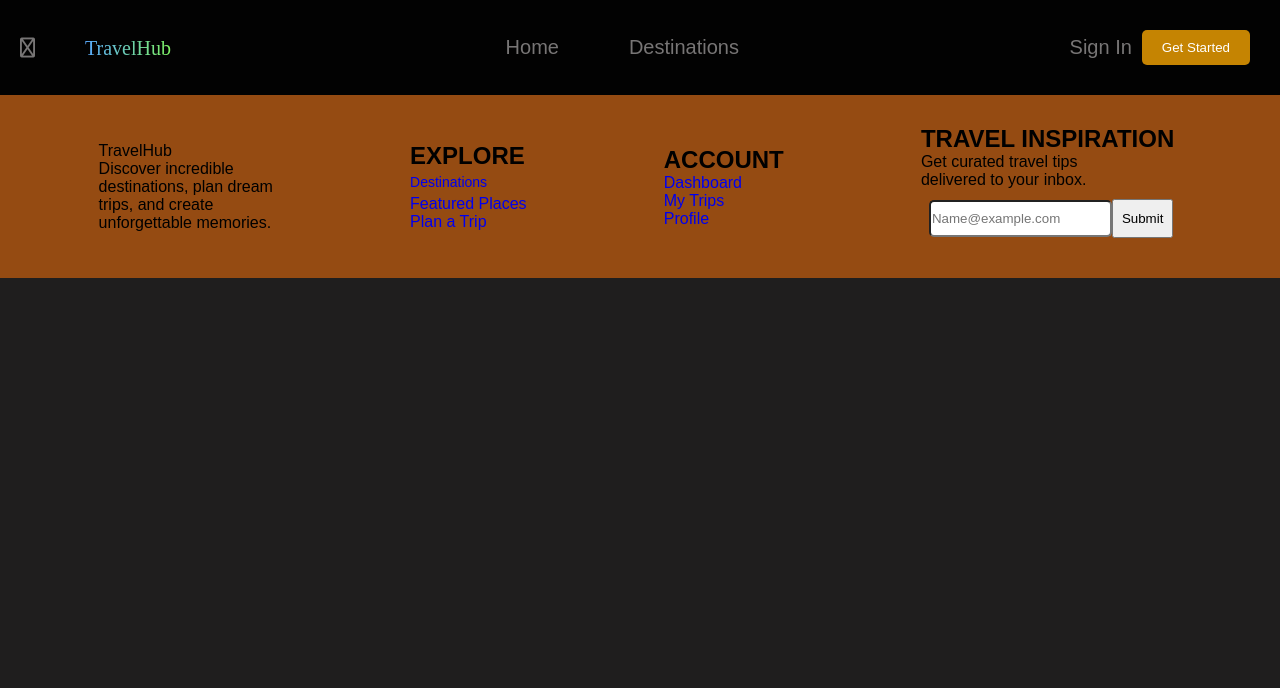
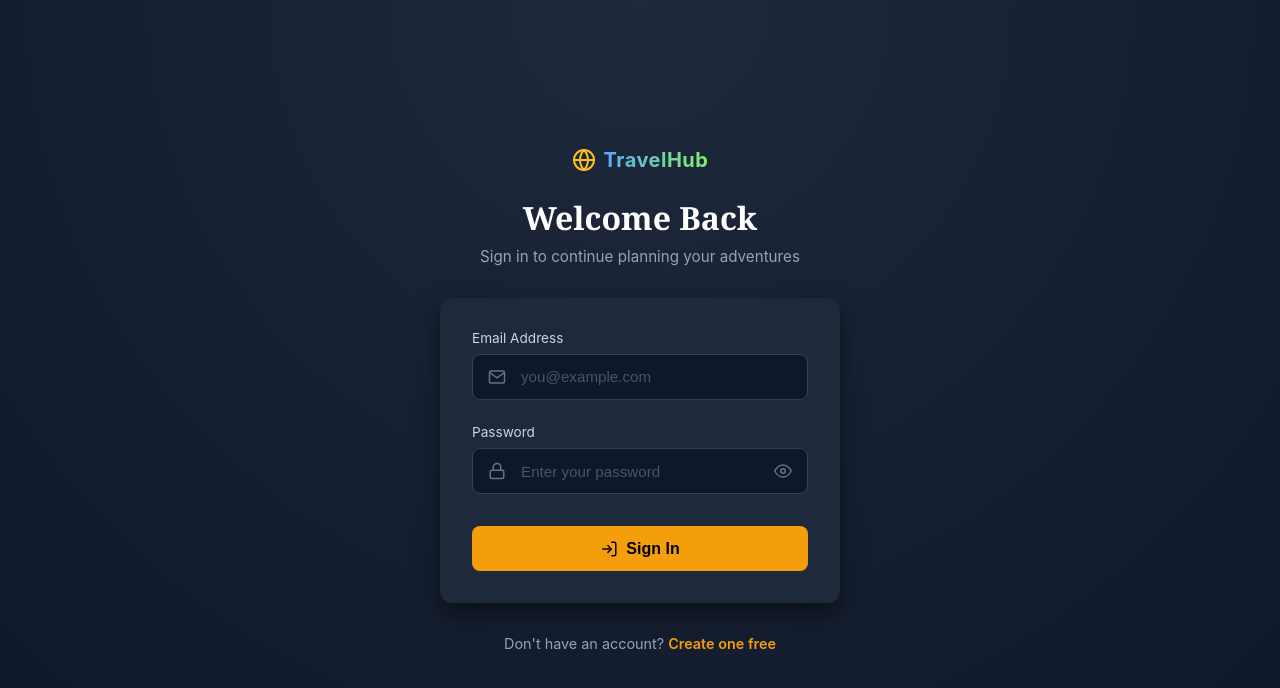
Before and after one commit to DEF2024/TravelHub-React-Firebase-Travel-WebApp, a React (Vite) app in the folder travelhub/: page /login in a window 1280 px wide. Shown: the top 688 px of the page. Built offline with nearby package versions, Linux system fonts and the light colour scheme.

Commit message:
project-continue

```diff
--- a/travelhub/package.json
+++ b/travelhub/package.json
@@ -10,7 +10,7 @@
     "preview": "vite preview"
   },
   "dependencies": {
-    "framer-motion": "^13.4.0",
+    "framer-motion": "^13.4.1",
     "react": "^19.2.8",
     "react-dom": "^19.2.8",
     "react-router-dom": "^7.18.4"
--- a/travelhub/src/App.jsx
+++ b/travelhub/src/App.jsx
@@ -3,24 +3,38 @@ import {
   Routes,
   Route,
   Navigate,
+  Outlet
 } from "react-router-dom";
 import Navbar from "./components/Navbar";
 import Footer from "./components/Footer";
 import Home from "./pages/Home";
 import Destinations from "./pages/Destinations";
+import Login from "./pages/Login";
+
+// 2. Create a Layout component containing the Navbar and Footer
+const Layout = () => {
+  return (
+    <>
+      <Navbar />
+      <Outlet />
+      <Footer />
+    </>
+  );
+};
 
 function App() {
   return (
     <BrowserRouter>
-      <Navbar />
+      <Routes>
 
-      <Routes>
-        <Route path="/" element={<Navigate to="/home" replace />} />
-        <Route path="/home" element={<Home />} />
-        <Route path="/destinations" element={<Destinations />} />
+        <Route element={<Layout />}>
+          <Route path="/" element={<Navigate to="/home" replace />} />
+          <Route path="/home" element={<Home />} />
+          <Route path="/destinations" element={<Destinations />} />
+        </Route>
+        <Route path="/login" element={<Login />} />
+
       </Routes>
-
-      <Footer />
     </BrowserRouter>
   );
 }
--- a/travelhub/src/components/Footer.jsx
+++ b/travelhub/src/components/Footer.jsx
@@ -6,7 +6,14 @@ function Footer() {
       <div className="wrapper footer-1">
         <div className="row">
           <div className="footer-bottom">
-            <div className="world">TravelHub</div>
+                    <div className="brand-logo">
+          <svg className="globe-icon" viewBox="0 0 24 24" fill="none" stroke="currentColor" strokeWidth="2" strokeLinecap="round" strokeLinejoin="round">
+            <circle cx="12" cy="12" r="10"></circle>
+            <line x1="2" y1="12" x2="22" y2="12"></line>
+            <path d="M12 2a15.3 15.3 0 0 1 4 10 15.3 15.3 0 0 1-4 10 15.3 15.3 0 0 1-4-10 15.3 15.3 0 0 1 4-10z"></path>
+          </svg>
+          <span className="brand-name">TravelHub</span>
+        </div>
             <p>
               Discover incredible
               <br />
--- a/travelhub/src/components/Navbar.jsx
+++ b/travelhub/src/components/Navbar.jsx
@@ -1,15 +1,22 @@
-
+ import Login from "../pages/Login";
 
   function Navbar() {
     return (
-      <nav class="wrapper">
-        <i class="fa-regular fa-globe"><a href="">TravelHub</a></i>
+      <nav class="wrapper ">
+                <div className="brand-logo">
+          <svg className="globe-icon" viewBox="0 0 24 24" fill="none" stroke="currentColor" strokeWidth="2" strokeLinecap="round" strokeLinejoin="round">
+            <circle cx="12" cy="12" r="10"></circle>
+            <line x1="2" y1="12" x2="22" y2="12"></line>
+            <path d="M12 2a15.3 15.3 0 0 1 4 10 15.3 15.3 0 0 1-4 10 15.3 15.3 0 0 1-4-10 15.3 15.3 0 0 1 4-10z"></path>
+          </svg>
+          <span className="brand-name">TravelHub</span>
+        </div>
         <ul>
           <li><a href="Home">Home</a></li>
           <li><a href="Destinations">Destinations</a></li>
         </ul>
         <div class="btn-container">
-          <a href="#" class="btn-1">Sign In</a>
+          <a href="Login" class="btn-1" >Sign In</a>
           <button class="btn-2">Get Started</button>
         </div>
       </nav>
--- a/travelhub/src/index.css
+++ b/travelhub/src/index.css
@@ -125,7 +125,7 @@ nav button{
 
  /* ===start section home === */
  .home{
-    background-color: #1c1b1bfb;
+  background: radial-gradient(circle at top center, #42587b 0%, #020b21 100%);
     color: white;
     display: flex;
     justify-content: center;
@@ -329,3 +329,207 @@ input{
     border-radius: 20px;
     /* padding:5px; */
 }
+/* ========End Destinations======= */
+
+/* =====Start Login===== */
+/* Container holding the entire screen */
+.login-wrapper {
+  min-height: 100vh;
+  display: flex;
+  flex-direction: column;
+  align-items: center;
+  justify-content: center;
+  background: radial-gradient(circle at top center, #1e293b 0%, #0f172a 100%);
+  font-family: -apple-system, BlinkMacSystemFont, "Segoe UI", Roboto, sans-serif;
+  color: #f8fafc;
+  padding: 1rem;
+}
+
+/* Header Text and Logo styles */
+.login-header {
+  text-align: center;
+  margin-bottom: 2rem;
+}
+
+.brand-logo {
+  display: flex;
+  align-items: center;
+  justify-content: center;
+  gap: 0.5rem;
+  margin-bottom: 1.5rem;
+}
+
+.globe-icon {
+  width: 24px;
+  height: 24px;
+  color: #fbbf24;
+}
+
+.brand-name {
+  font-size: 1.25rem;
+  font-weight: 700;
+  color: #fbbf24;
+  letter-spacing: 0.5px;
+}
+
+.login-header h1 {
+  font-size: 2rem;
+  font-family: "Georgia", serif; /* Gives the elegant serif look from the image */
+  margin: 0 0 0.5rem 0;
+  color: #ffffff;
+}
+
+.login-header p {
+  color: #94a3b8;
+  font-size: 0.95rem;
+  margin: 0;
+}
+
+/* The dark grey login card */
+.login-box {
+  background-color: #1e293b;
+  padding: 2rem;
+  border-radius: 12px;
+  width: 100%;
+  max-width: 400px;
+  box-shadow: 0 10px 25px rgba(0, 0, 0, 0.5);
+  box-sizing: border-box;
+}
+
+/* Input Fields & Labels */
+.input-group {
+  margin-bottom: 1.5rem;
+}
+
+.input-group label {
+  display: block;
+  font-size: 0.85rem;
+  color: #cbd5e1;
+  margin-bottom: 0.5rem;
+}
+
+.input-wrapper {
+  position: relative;
+  display: flex;
+  align-items: center;
+}
+
+.input-icon {
+  position: absolute;
+  left: 1rem;
+  width: 18px;
+  height: 18px;
+  color: #64748b;
+}
+
+.input-wrapper input {
+  width: 100%;
+  background-color: #0f172a;
+  border: 1px solid #334155;
+  color: #f8fafc;
+  padding: 0.85rem 1rem 0.85rem 3rem; /* Left padding makes room for the icon */
+  border-radius: 8px;
+  font-size: 0.95rem;
+  outline: none;
+  transition: border-color 0.2s;
+  box-sizing: border-box;
+}
+
+.input-wrapper input::placeholder {
+  color: #475569;
+}
+
+.input-wrapper input:focus {
+  border-color: #fbbf24;
+}
+
+/* Toggle Password Eye Icon */
+.toggle-password {
+  position: absolute;
+  right: 1rem;
+  background: none;
+  border: none;
+  color: #64748b;
+  cursor: pointer;
+  padding: 0;
+  display: flex;
+  align-items: center;
+}
+
+.toggle-password svg {
+  width: 18px;
+  height: 18px;
+}
+
+.toggle-password:hover {
+  color: #cbd5e1;
+}
+
+.login-submit-btn {
+  width: 100%;
+  background-color: #f59e0b;
+  color: #000000;
+  border: none;
+  padding: 0.85rem;
+  border-radius: 8px;
+  font-size: 1rem;
+  font-weight: 600;
+  cursor: pointer;
+  display: flex;
+  justify-content: center;
+  align-items: center;
+  gap: 0.5rem;
+  margin-top: 2rem;
+  transition: background-color 0.2s;
+}
+
+.login-submit-btn:hover {
+  background-color: #d97706;
+}
+
+.btn-icon {
+  width: 18px;
+  height: 18px;
+}
+
+
+.login-footer {
+  margin-top: 2rem;
+  font-size: 0.9rem;
+  color: #94a3b8;
+}
+
+.login-footer a {
+  color: #f59e0b;
+  text-decoration: none;
+  font-weight: 600;
+}
+
+.login-footer a:hover {
+  text-decoration: underline;
+}
+/* =====end Login===== */
+
+
+/* ====Start Home-4==== */
+.home-4{
+    display: flex;
+    justify-content: center;
+    align-items: center;
+    color: #cbd5e1;
+    margin-top: 40px;
+}
+.home-4 h1{
+    font-size: 38px;
+    margin-bottom: 14px;
+}
+.home-4 p{
+    margin-left: 27px;
+    margin-bottom: 20px;
+}
+.home-4 button{
+   margin: 20px;
+   padding: 10px 30px;
+   margin-bottom: 100px;
+}
+/* ====End Home-4==== */
--- a/travelhub/src/pages/Home.jsx
+++ b/travelhub/src/pages/Home.jsx
@@ -89,9 +89,14 @@ function Home() {
         </div>
 
     </section>
-    <hr />
 
-    <section className="home-3">
+    <section className="home-4">
+        <div className="box-1">
+             <h1>Ready to Start Your Adventure?</h1>
+             <p>Join thousands of travelers who plan unforgettable trips with TravelHub</p>
+            <button className="btu-3">Create Free Account</button>
+            <button className="btu-3">Browse Destinations</button>
+        </div>
 
     </section>
 
--- a/travelhub/src/pages/Login.jsx
+++ b/travelhub/src/pages/Login.jsx
@@ -0,0 +1,99 @@
+import React, { useState } from 'react';
+
+const Login = () => {
+  const [email, setEmail] = useState('');
+  const [password, setPassword] = useState('');
+  const [showPassword, setShowPassword] = useState(false);
+
+  const handleSubmit = (e) => {
+    e.preventDefault();
+    console.log('Login attempt:', { email, password });
+  };
+
+  return (
+    <div className="login-wrapper">
+      <div className="login-header">
+        <div className="brand-logo">
+          <svg className="globe-icon" viewBox="0 0 24 24" fill="none" stroke="currentColor" strokeWidth="2" strokeLinecap="round" strokeLinejoin="round">
+            <circle cx="12" cy="12" r="10"></circle>
+            <line x1="2" y1="12" x2="22" y2="12"></line>
+            <path d="M12 2a15.3 15.3 0 0 1 4 10 15.3 15.3 0 0 1-4 10 15.3 15.3 0 0 1-4-10 15.3 15.3 0 0 1 4-10z"></path>
+          </svg>
+          <span className="brand-name">TravelHub</span>
+        </div>
+        <h1>Welcome Back</h1>
+        <p>Sign in to continue planning your adventures</p>
+      </div>
+
+      {/* Main Login Card */}
+      <div className="login-box">
+        <form onSubmit={handleSubmit}>
+
+          <div className="input-group">
+            <label htmlFor="email">Email Address</label>
+            <div className="input-wrapper">
+              <svg className="input-icon" viewBox="0 0 24 24" fill="none" stroke="currentColor" strokeWidth="2">
+                <path d="M4 4h16c1.1 0 2 .9 2 2v12c0 1.1-.9 2-2 2H4c-1.1 0-2-.9-2-2V6c0-1.1.9-2 2-2z"></path>
+                <polyline points="22,6 12,13 2,6"></polyline>
+              </svg>
+              <input
+                type="email"
+                id="email"
+                value={email}
+                onChange={(e) => setEmail(e.target.value)}
+                placeholder="you@example.com"
+                required
+              />
+            </div>
+          </div>
+
+          <div className="input-group">
+            <label htmlFor="password">Password</label>
+            <div className="input-wrapper">
+              <svg className="input-icon" viewBox="0 0 24 24" fill="none" stroke="currentColor" strokeWidth="2">
+                <rect x="3" y="11" width="18" height="11" rx="2" ry="2"></rect>
+                <path d="M7 11V7a5 5 0 0 1 10 0v4"></path>
+              </svg>
+              <input
+                type={showPassword ? "text" : "password"}
+                id="password"
+                value={password}
+                onChange={(e) => setPassword(e.target.value)}
+                placeholder="Enter your password"
+                required
+              />
+              <button
+                type="button"
+                className="toggle-password"
+                onClick={() => setShowPassword(!showPassword)}
+                aria-label="Toggle password visibility"
+              >
+                <svg viewBox="0 0 24 24" fill="none" stroke="currentColor" strokeWidth="2">
+                  <path d="M1 12s4-8 11-8 11 8 11 8-4 8-11 8-11-8-11-8z"></path>
+                  <circle cx="12" cy="12" r="3"></circle>
+                </svg>
+              </button>
+            </div>
+          </div>
+
+          <button type="submit" className="login-submit-btn">
+            <svg className="btn-icon" viewBox="0 0 24 24" fill="none" stroke="currentColor" strokeWidth="2">
+              <path d="M15 3h4a2 2 0 0 1 2 2v14a2 2 0 0 1-2 2h-4"></path>
+              <polyline points="10 17 15 12 10 7"></polyline>
+              <line x1="15" y1="12" x2="3" y2="12"></line>
+            </svg>
+            Sign In
+          </button>
+        </form>
+      </div>
+
+      {/* Footer Link */}
+      <div className="login-footer">
+        Don't have an account? <a href="/register">Create one free</a>
+      </div>
+
+    </div>
+  );
+};
+
+export default Login;
```
Also changed, not shown: 1 other file (tests, documents, lock files or other folders).
